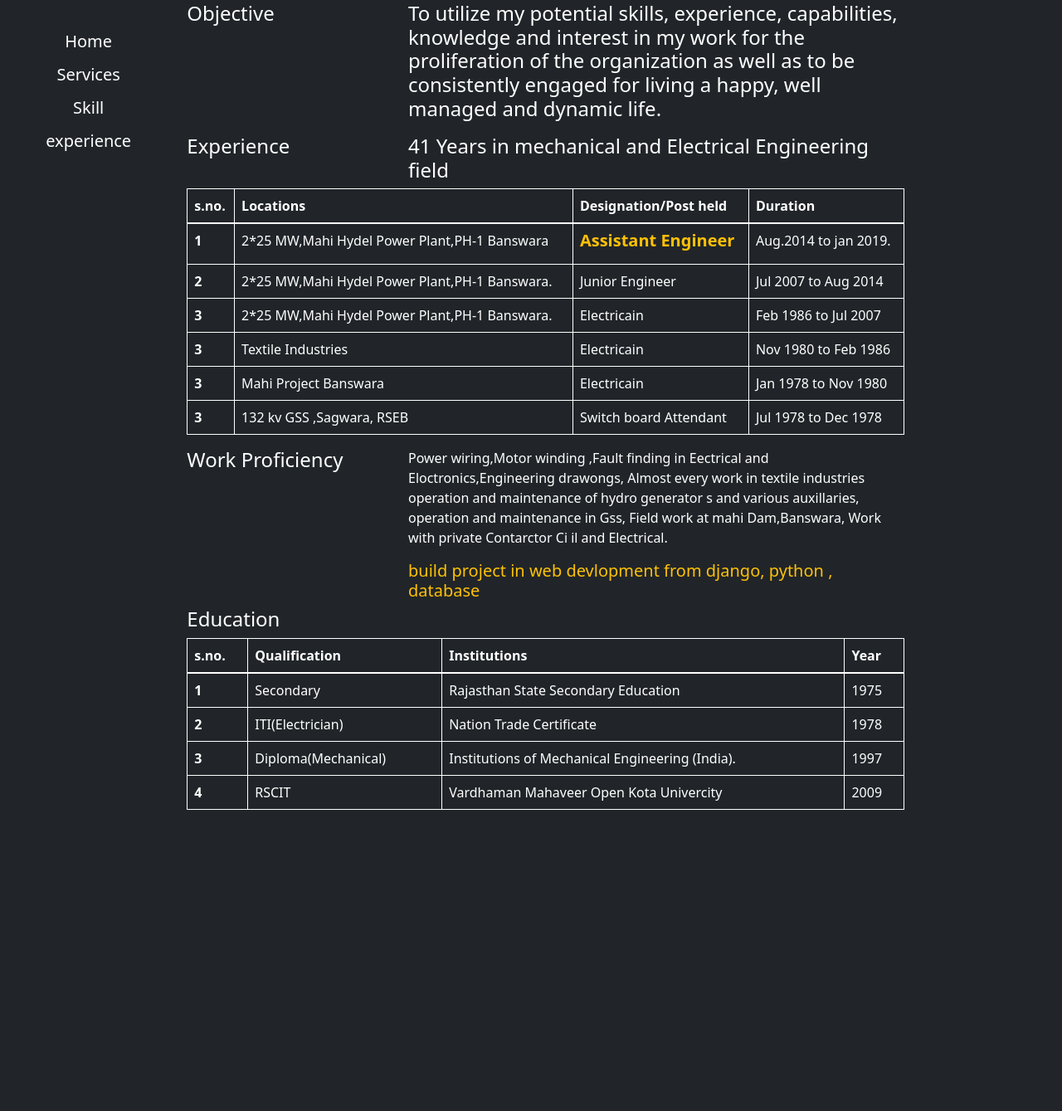
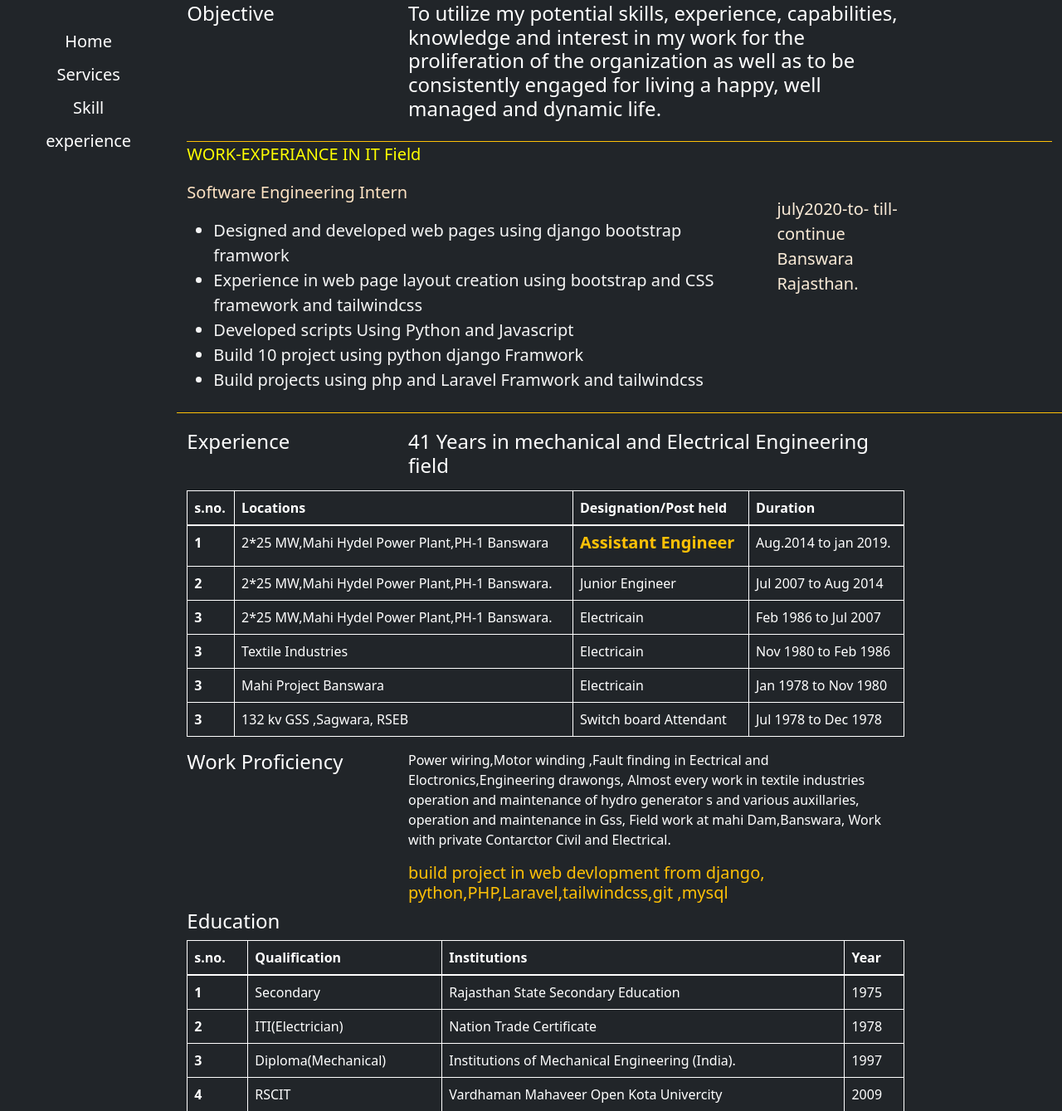
Before and after one commit to Gkdave/resume, a Django app: page /exep/exep/ in a window 1280 px wide. Shown: the part 349-1688 px from the top of the page at 83% size. Before the commit the page ends 1325 px from the top, so only its background shows below. Run offline with Django 3.2, Linux system fonts and the light colour scheme; some libraries are stand-ins or nearby versions.

Commit message:
third commit

```diff
--- a/core/static/core/css/core.css
+++ b/core/static/core/css/core.css
@@ -57,6 +57,8 @@ text {
 }
 
 
+
+
 /* a.nav-link {
     color: whitesmoke;
 }
--- a/core/templates/core/exep.html
+++ b/core/templates/core/exep.html
@@ -9,13 +9,14 @@
         <div class="col-sm-10">
             {% block content1 %}
 
-            <h1 class=" text-center text-white mt-3 border-bottom border-warning mt-2">Experience</h1>
+            <h1 class="text-center text-white mt-3 border-bottom border-warning mt-2">Experience</h1>
             <div>
                 <div class="row">
                     <div class="col-sm-6"></div>
                     <div class="col-sm-4 text-white">
                         <h5>
-                            <h5>Address: gkdave s/o late shree pannalal ji dave Aadya bhawan,Oppsite Aditya villa, Udapur-road , banswara. </h5>
+                            <h5>Address: gkdave s/o late shree pannalal ji dave Aadya bhawan,Oppsite Aditya villa,
+                                Udapur-road , banswara. </h5>
 
                             <h5>Email: davegk59@gmail.com</h5>
                             <h5>phone: +91 8619767100 </h5>
@@ -34,13 +35,40 @@
 
                 <div class="col-sm-7">
                     <h4 class="text-white">
-                        <p>To utilize my potential skills, experience, capabilities, knowledge and interest in my work for the proliferation of the organization as well as to be consistently engaged for living a happy, well managed and dynamic life. </p>
+                        <p>To utilize my potential skills, experience, capabilities, knowledge and interest in my work
+                            for the proliferation of the organization as well as to be consistently engaged for living a
+                            happy, well managed and dynamic life. </p>
                     </h4>
                 </div>
+            </div>
+            <div id="exp" style="font-size:20px;" class="border-top border-warning mt-2 mb-2">
+                <p style="color:yellow">WORK-EXPERIANCE IN IT Field </p>
 
+                <div class="row">
+
+                <div class="col-sm-8" style="color: whitesmoke; ">
+                    <p style="color: bisque;">Software Engineering Intern <br>
+                    <ul>
+                        <li>Designed and developed web pages using django bootstrap framwork</li>
+                        <li>Experience in web page layout creation using bootstrap and CSS framework and tailwindcss
+                        </li>
+
+                        <li>Developed scripts Using Python and Javascript </li>
+                        <li>Build 10 project using python django Framwork</li>
+                        <li>Build projects using php and Laravel Framwork and tailwindcss </li>
+                    </ul>
+                    </p>
+
+                </div>
+                <div class="col-sm-2" style="color: antiquewhite; padding-top: 20px;">
+                    <p id="time">july2020-to- till-continue<br> Banswara Rajasthan.</p>
+
+                </div>
+            </div>
 
             </div>
-            <div class="row">
+
+            <div class="row border-top border-warning mt-2 mb-2" style="padding-top:20px;" class="">
                 <div class="col-sm-3">
                     <h4 class="text-white">Experience</h4>
                 </div>
@@ -114,9 +142,12 @@
 
                 <div class="col-sm-7">
 
-                    <p class="text-white">Power wiring,Motor winding ,Fault finding in Eectrical and Eloctronics,Engineering drawongs, Almost every work in textile industries operation and maintenance of hydro generator s and various auxillaries, operation and maintenance
-                        in Gss, Field work at mahi Dam,Banswara, Work with private Contarctor Ci il and Electrical. </p>
-                    <h5 class="text-warning"> build project in web devlopment from django, python , database</h5>
+                    <p class="text-white">Power wiring,Motor winding ,Fault finding in Eectrical and
+                        Eloctronics,Engineering drawongs, Almost every work in textile industries operation and
+                        maintenance of hydro generator s and various auxillaries, operation and maintenance
+                        in Gss, Field work at mahi Dam,Banswara, Work with private Contarctor Civil and Electrical. </p>
+                    <h5 class="text-warning"> build project in web devlopment from django,
+                        python,PHP,Laravel,tailwindcss,git ,mysql</h5>
                     </h5>
                 </div>
 
```
Also changed, not shown: edu/templates/edu/skill.html (+10 -10 lines), 1 other file.
